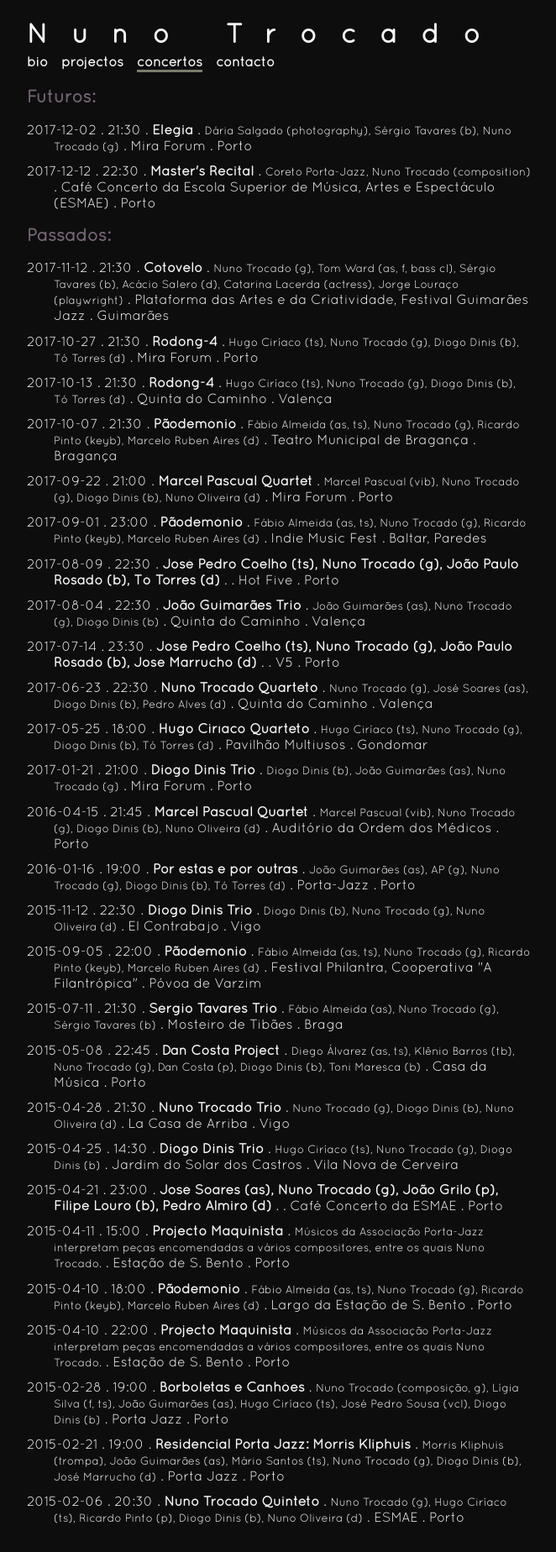
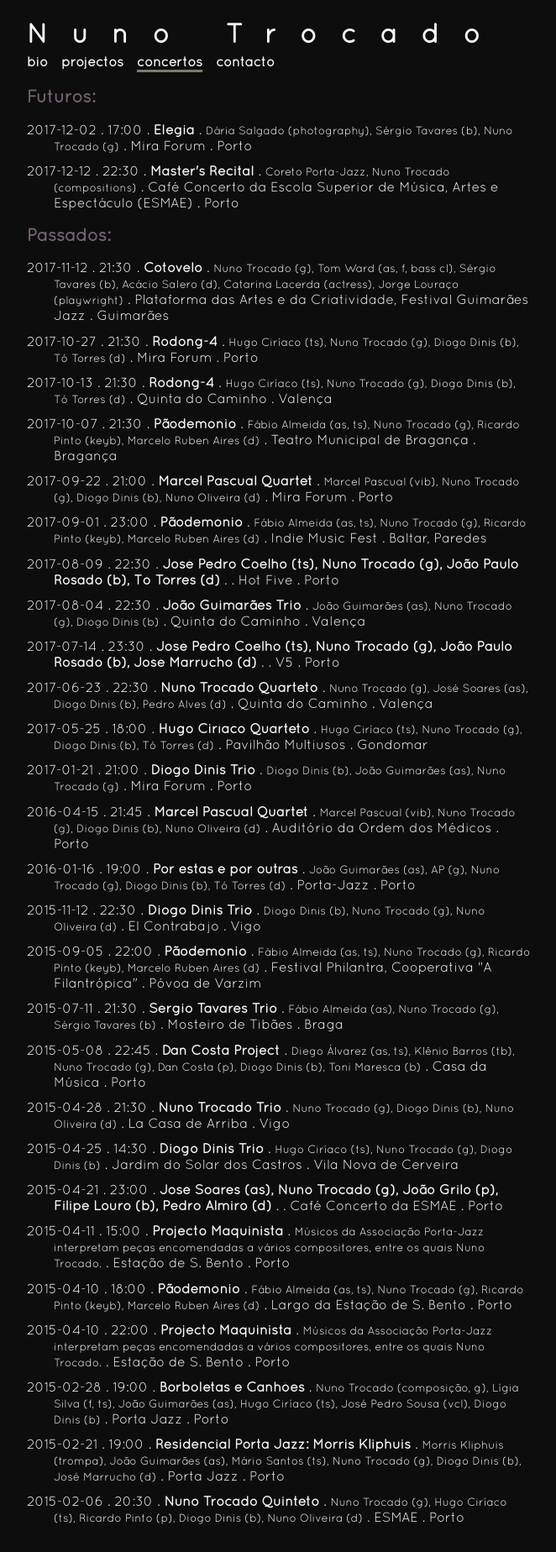
Before and after one commit to ntrocado/ntrocado.github.io, a Jekyll site: the page built from concertos.html, in a window 1280 px wide. Shown: the whole page at 84% size, without its empty margins (308-970 px from the left). Built offline with Jekyll 4.4.1, drawn with Linux system fonts in a browser that asks for light colours.

Commit message:
Correcção da agenda.

```diff
--- a/_data/concertos.yml
+++ b/_data/concertos.yml
@@ -162,7 +162,7 @@
   cidade: Guimarães
   membros: Nuno Trocado (g), Tom Ward (as, f, bass cl), Sérgio Tavares (b), Acácio Salero (d), Catarina Lacerda (actress), Jorge Louraço (playwright)
 
-- datahora: 2017-12-02 21:30:00 +0000
+- datahora: 2017-12-02 17:00:00 +0000
   projecto: Elegia
   local: Mira Forum
   cidade: Porto
@@ -172,4 +172,4 @@
   projecto: Master's Recital
   local: Café Concerto da Escola Superior de Música, Artes e Espectáculo (ESMAE)
   cidade: Porto
-  membros: Coreto Porta-Jazz, Nuno Trocado (composition)
+  membros: Coreto Porta-Jazz, Nuno Trocado (compositions)
```
